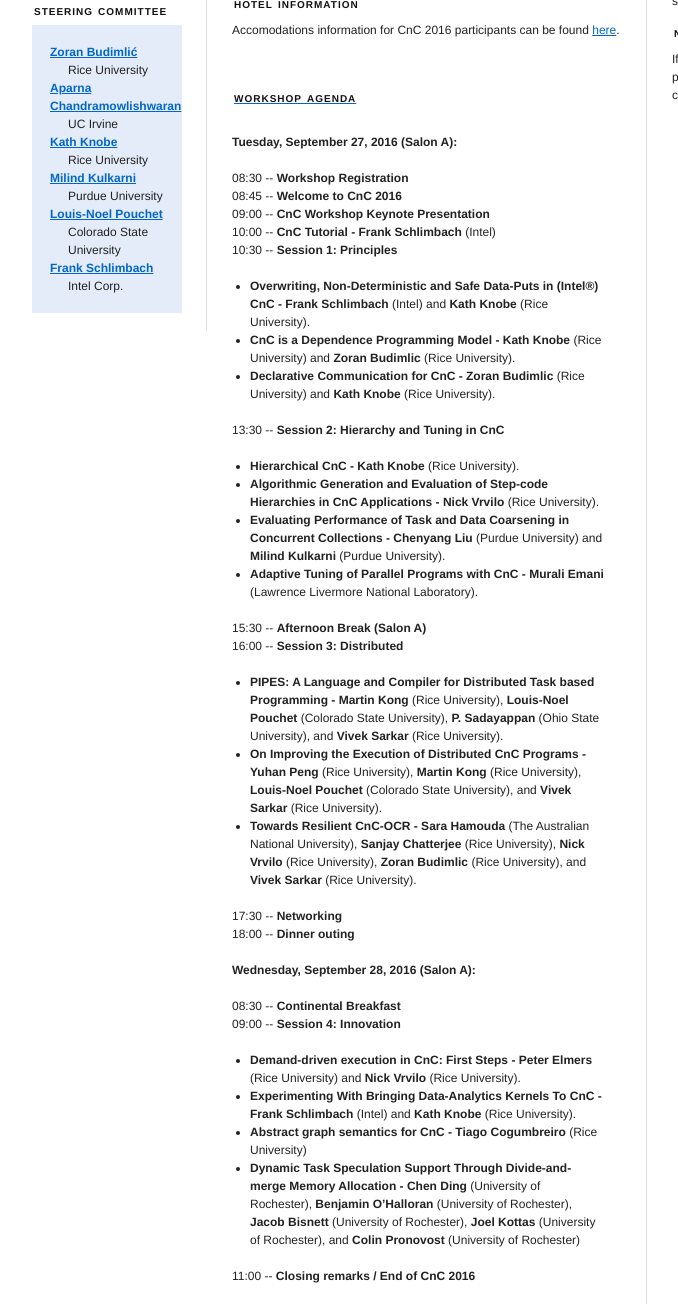
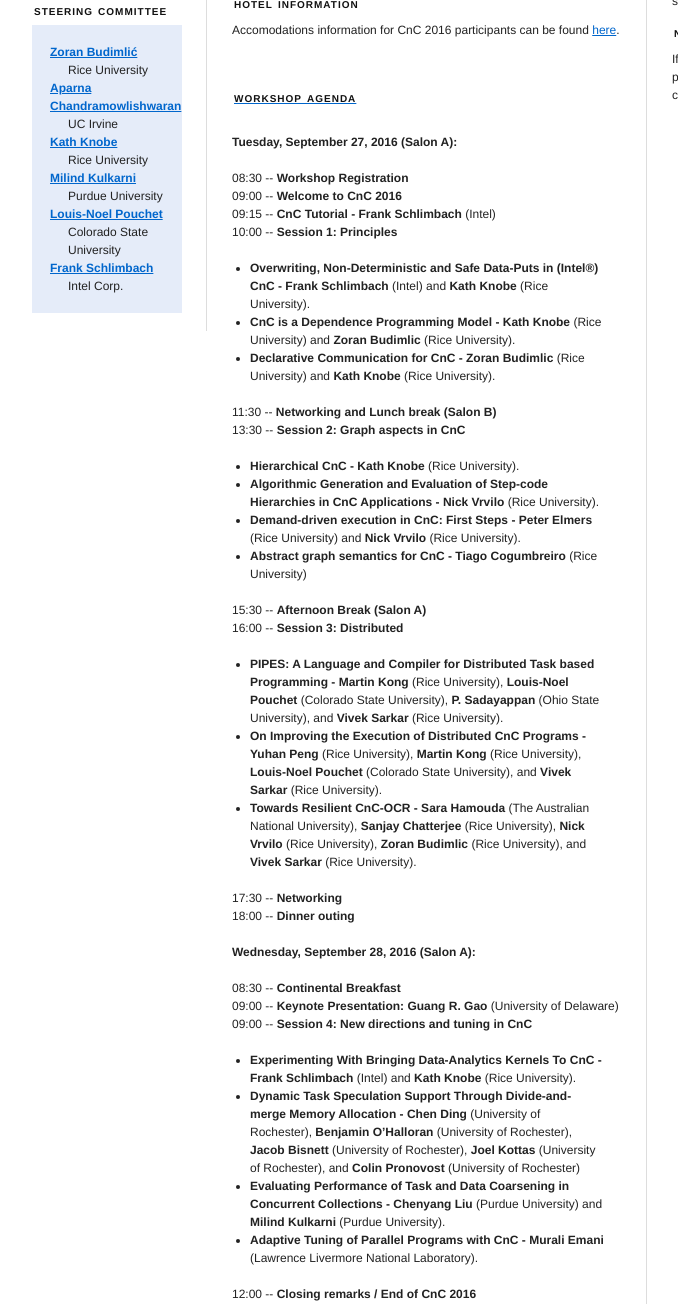
Before and after one commit to cncworkshop2016/cncworkshop2016.github.io, a plain HTML site: page index.html in a window 1280 px wide. Shown: the part 620-1924 px from the top of the page, without its empty margins (133-811 px from the left). Drawn offline with Linux system fonts and the light colour scheme.

Commit message:
Updating the agenda to reflect keynote and other constraints.

```diff
--- a/index.html
+++ b/index.html
@@ -107,7 +107,7 @@
 	<div class="prepend-top">
 	  <h4 class="caps prepend-top">Participation and call for abstracts</h4>
 
-	  <p>The workshop agenda will include CnC tutorials on current
+	  <p>The workshop agenda includes a CnC tutorial on current
 	  and future trends and talks selected from contributed
 	  abstracts. Topics of interest include, but are not
 	  limited to: language design and implementation,
@@ -142,22 +142,22 @@
 	  <br />
 	  <p><strong>Tuesday, September 27, 2016 (Salon A):</strong></p>
       	     	08:30 -- <strong>Workshop Registration</strong><br />
-      	        08:45 -- <strong>Welcome to CnC 2016</strong><br />
-        	09:00 -- <strong>CnC Workshop Keynote Presentation</strong><br />
-        	10:00 -- <strong>CnC Tutorial - Frank Schlimbach </strong> (Intel) <br />
-        	<p>10:30 -- <strong>Session 1: Principles</strong><br /></p>
+      	        09:00 -- <strong>Welcome to CnC 2016</strong><br />
+        	09:15 -- <strong>CnC Tutorial - Frank Schlimbach </strong> (Intel) <br />
+        	<p>10:00 -- <strong>Session 1: Principles</strong><br /></p>
 		<ul>
 			<li><strong>Overwriting, Non-Deterministic and Safe Data-Puts in (Intel®) CnC - Frank Schlimbach </strong> (Intel) and <strong>Kath Knobe</strong> (Rice University).</li>
 			<li><strong>CnC is a Dependence Programming Model - Kath Knobe</strong> (Rice University) and <strong>Zoran Budimlic</strong> (Rice University).</li>
 			<li><strong>Declarative Communication for CnC - Zoran Budimlic</strong> (Rice University) and <strong>Kath Knobe</strong> (Rice University).</li>
 		</ul>
 
-        	<p>13:30 -- <strong>Session 2: Hierarchy and Tuning in CnC</strong><br /></p>
+        	11:30 -- <strong>Networking and Lunch break (Salon B)</strong>
+        	<p>13:30 -- <strong>Session 2: Graph aspects in CnC</strong><br /></p>
 		<ul>
 			<li><strong>Hierarchical CnC - Kath Knobe</strong> (Rice University).</li>
 			<li><strong>Algorithmic Generation and Evaluation of Step-code Hierarchies in CnC Applications - Nick Vrvilo</strong> (Rice University).</li>
-			<li><strong>Evaluating Performance of Task and Data Coarsening in Concurrent Collections - Chenyang Liu</strong> (Purdue University) and <strong>Milind Kulkarni</strong> (Purdue University).</li>
-			<li><strong>Adaptive Tuning of Parallel Programs with CnC - Murali Emani </strong> (Lawrence Livermore National Laboratory).</li>
+			<li><strong>Demand-driven execution in CnC: First Steps - Peter Elmers</strong> (Rice University) and <strong>Nick Vrvilo</strong> (Rice University).</li>
+			<li><strong>Abstract graph semantics for CnC - Tiago Cogumbreiro</strong> (Rice University)</li>
 		</ul>
 
         	15:30 -- <strong>Afternoon Break (Salon A)</strong><br />
@@ -175,14 +175,15 @@
 	  <br />
 	  <p><strong>Wednesday, September 28, 2016 (Salon A):</strong></p>
       	     	08:30 -- <strong>Continental Breakfast</strong><br />
-      	        <p>09:00 -- <strong>Session 4: Innovation</strong><br /></p>
+        	09:00 -- <strong>Keynote Presentation: Guang R. Gao</strong> (University of Delaware)<br />
+		<p>09:00 -- <strong>Session 4: New directions and tuning in CnC</strong><br /></p>
 		<ul>
-			<li><strong>Demand-driven execution in CnC: First Steps - Peter Elmers</strong> (Rice University) and <strong>Nick Vrvilo</strong> (Rice University).</li>
 			<li><strong>Experimenting With Bringing Data-Analytics Kernels To CnC - Frank Schlimbach</strong> (Intel) and <strong>Kath Knobe</strong> (Rice University).</li>
-			<li><strong>Abstract graph semantics for CnC - Tiago Cogumbreiro</strong> (Rice University)</li>
 			<li><strong>Dynamic Task Speculation Support Through Divide-and-merge Memory Allocation - Chen Ding</strong> (University of Rochester), <strong>Benjamin O’Halloran</strong> (University of Rochester), <strong>Jacob Bisnett</strong> (University of Rochester), <strong>Joel Kottas</strong> (University of Rochester), and <strong>Colin Pronovost</strong> (University of Rochester)</li>
+			<li><strong>Evaluating Performance of Task and Data Coarsening in Concurrent Collections - Chenyang Liu</strong> (Purdue University) and <strong>Milind Kulkarni</strong> (Purdue University).</li>
+			<li><strong>Adaptive Tuning of Parallel Programs with CnC - Murali Emani </strong> (Lawrence Livermore National Laboratory).</li>
 		</ul>
-        	11:00 -- <strong>Closing remarks / End of CnC 2016</strong><br />
+        	12:00 -- <strong>Closing remarks / End of CnC 2016</strong><br />
 	  <br /><br />
     </div>
 
```
